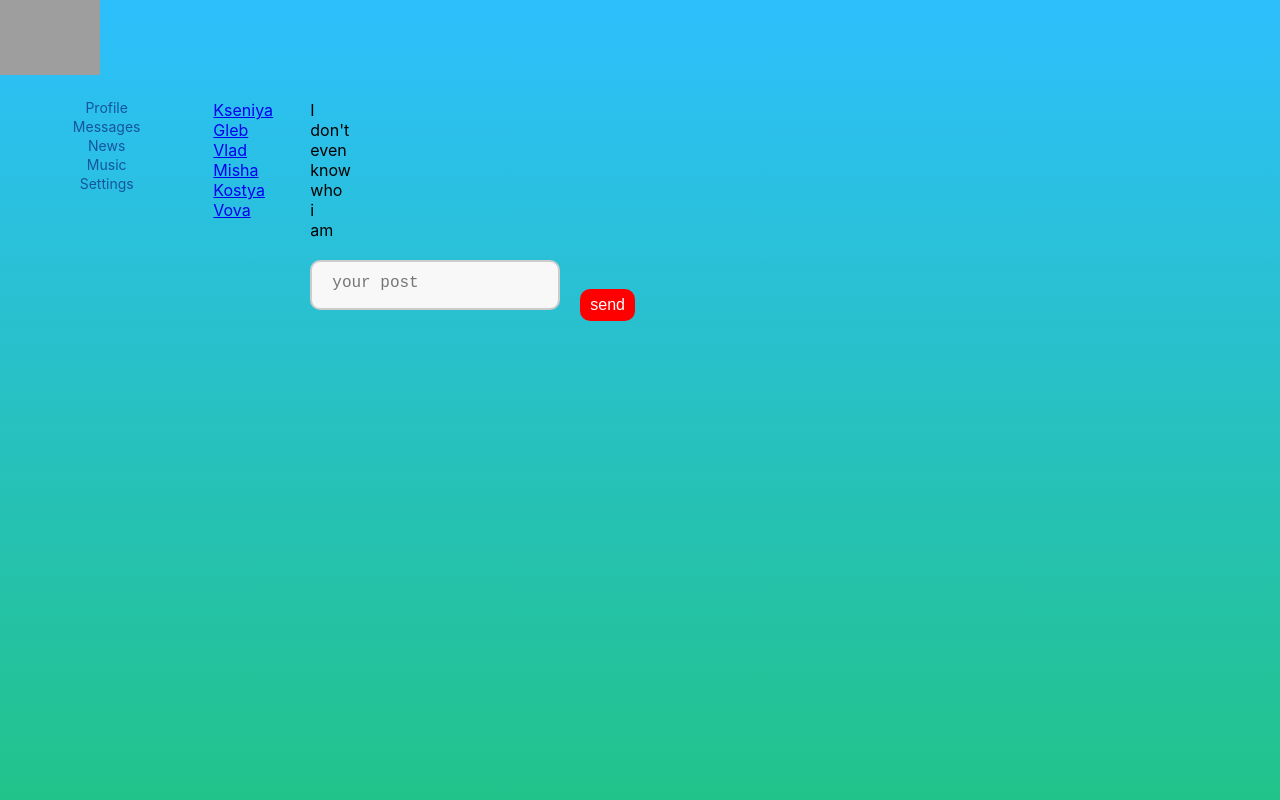
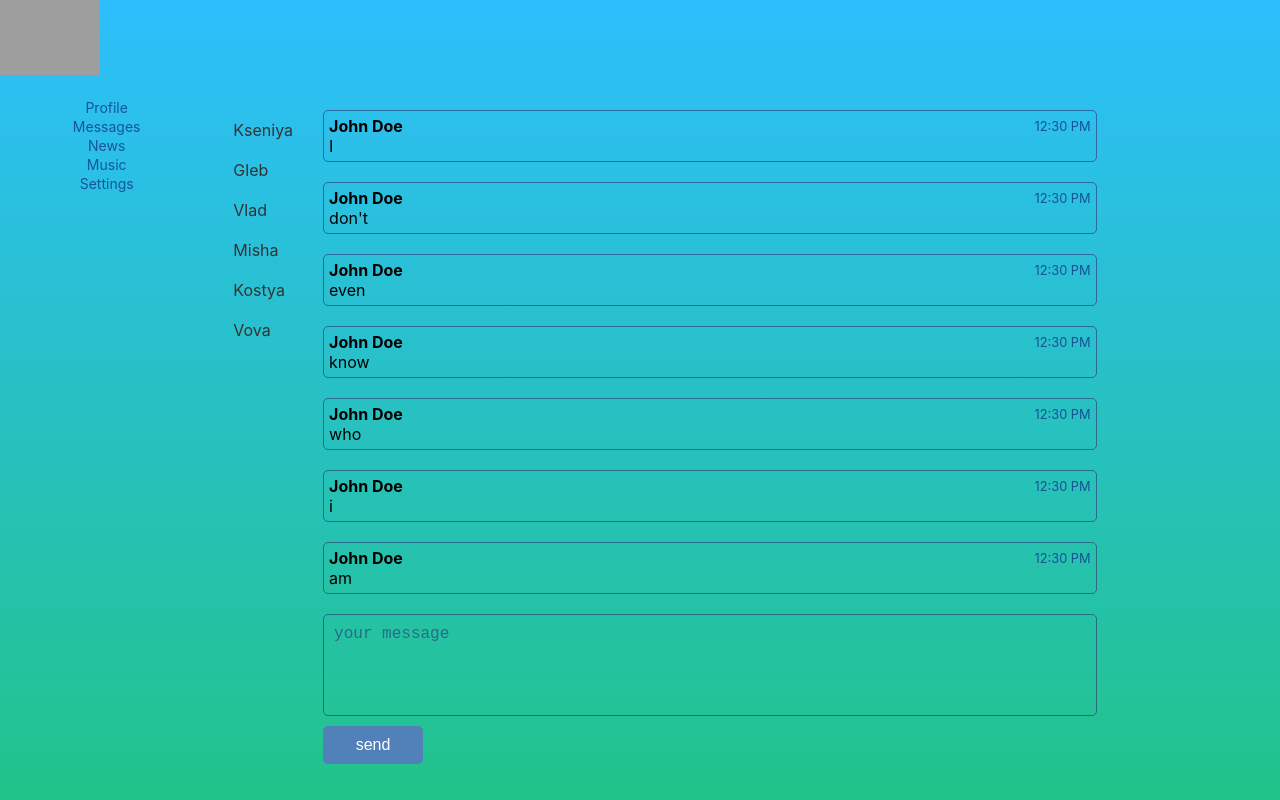
Before and after one commit to gem4ik/social.DOP, a React (Create React App) app: page /dialogs in a window 1280 px wide. Built offline with nearby package versions, Linux system fonts and the light colour scheme; grey boxes are pictures that could not be loaded.

Commit message:
style dialogs page

```diff
--- a/src/components/Dialogs/Input/Input.module.css
+++ b/src/components/Dialogs/Input/Input.module.css
@@ -1,28 +1,39 @@
 .inputArea {
+    position: relative;
+    display: flex;
+    flex-direction: column;
+    padding: 10px;
     grid-area: t;
-}
-.button {
-    background-color: #ff0000;
-    border: none;
-    color: white;
-    padding: 7px 10px;
-    margin: 5px 10px 10px 20px;
-    text-align: center;
-    text-decoration: none;
-    display: inline-block;
-    font-size: 16px;
-    border-radius: 10px;
+    min-width: max-content;
+    width: 80%;
 }
 
 .textarea {
-    width: 250px;
-    height: 50px;
-    padding: 12px 20px;
-    box-sizing: border-box;
-    border: 2px solid #ccc;
-    border-radius: 10px;
-    background-color: #f8f8f8;
+    resize: none;
+    height: 80px;
+    padding: 10px;
+    margin-bottom: 10px;
+    border-radius: 5px;
     font-size: 16px;
-    resize: none;
-    margin-top: 20px;
+    background-color: transparent;
+    border: 1px solid rgba(45, 45, 115, 0.58);
 }
+::placeholder {
+    color: rgba(45, 45, 115, 0.58);
+}
+
+.button {
+    font-size: 16px;
+    padding: 10px 20px;
+    border: none;
+    border-radius: 5px;
+    background-color: #5181b8;
+    color: #fff;
+    cursor: pointer;
+    transition: background-color 0.3s ease;
+    width: 100px;
+}
+
+.button:hover {
+    background-color: #2c4d70;
+}
--- a/src/components/Dialogs/Input/Input.tsx
+++ b/src/components/Dialogs/Input/Input.tsx
@@ -4,7 +4,7 @@ export const Input = () => {
     return (
         <div className={style.inputArea}>
                 <textarea className={style.textarea}
-                          placeholder="your post">
+                          placeholder="your message">
             </textarea>
             <button className={style.button}>send</button>
         </div>
--- a/src/components/Dialogs/Message/Message.module.css
+++ b/src/components/Dialogs/Message/Message.module.css
@@ -1,3 +1,38 @@
 .messages {
     grid-area: m;
 }
+.messageContainer {
+    display: flex;
+    flex-direction: column;
+    width: 80%;
+    padding: 10px;
+}
+
+.message {
+    display: flex;
+    flex-direction: column;
+    padding: 5px;
+    background-color: transparent;
+    border: 1px solid rgba(45, 45, 115, 0.58);
+    border-radius: 5px;
+}
+
+.messageHeader {
+    display: flex;
+    justify-content: space-between;
+    align-items: center;
+}
+
+.messageSender {
+    font-weight: bold;
+    margin-right: 10px;
+}
+
+.messageTime {
+    font-size: 0.8em;
+    color: #165296;
+}
+
+.messageBody {
+    font-size: 1em;
+}
--- a/src/components/Dialogs/Message/Message.tsx
+++ b/src/components/Dialogs/Message/Message.tsx
@@ -8,9 +8,19 @@ type DialogsPropsType = {
 export const Message : FC<DialogsPropsType> = (messages) => {
     return (
         <div >
-            <div className={style.messages}>
+            <div>
                 {messages.messages.map((m) => {
-                return <div>{m.message}</div>
+                return <div className={style.messageContainer}>
+                    <div className={style.message}>
+                        <div className={style.messageHeader}>
+                            <span className={style.messageSender}>John Doe</span>
+                            <span className={style.messageTime}>12:30 PM</span>
+                        </div>
+                        <div className={style.messageBody}>
+                            {m.message}
+                        </div>
+                    </div>
+                </div>
             })}
             </div>
         </div>
--- a/src/components/Dialogs/Names/Names.module.css
+++ b/src/components/Dialogs/Names/Names.module.css
@@ -1,3 +1,22 @@
 .names {
 grid-area: n;
 }
+.names {
+    display: flex;
+    flex-direction: column;
+    padding: 10px;
+}
+
+.names a {
+    display: block;
+    padding: 10px;
+    color: #333;
+    text-decoration: none;
+    transition: background-color 0.3s ease;
+    border-radius: 10px;
+}
+
+.names a:hover {
+    background-color: rgba(31, 88, 162, 0.35);
+    border-radius: 10px;
+}
--- a/src/components/Dialogs/Names/Names.tsx
+++ b/src/components/Dialogs/Names/Names.tsx
@@ -11,7 +11,11 @@ export const Names: FC<NamesPropsType> = (dialogs) => {
         <div>
             <div className={style.names}>
                 {dialogs.dialogs.map((n) => {
-                return <div><NavLink to ="/dialogs/*">{n.name}</NavLink></div>
+                return <div key={n.id}>
+                    <NavLink to ="/dialogs/*">
+                        {n.name}
+                    </NavLink>
+                </div>
             })}
             </div>
         </div>
```
